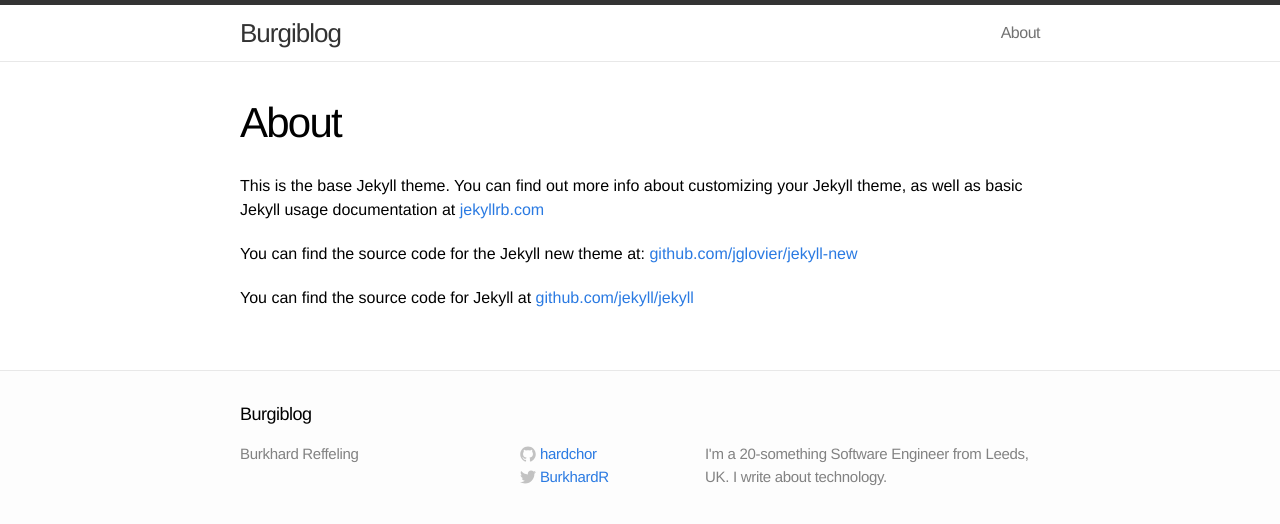
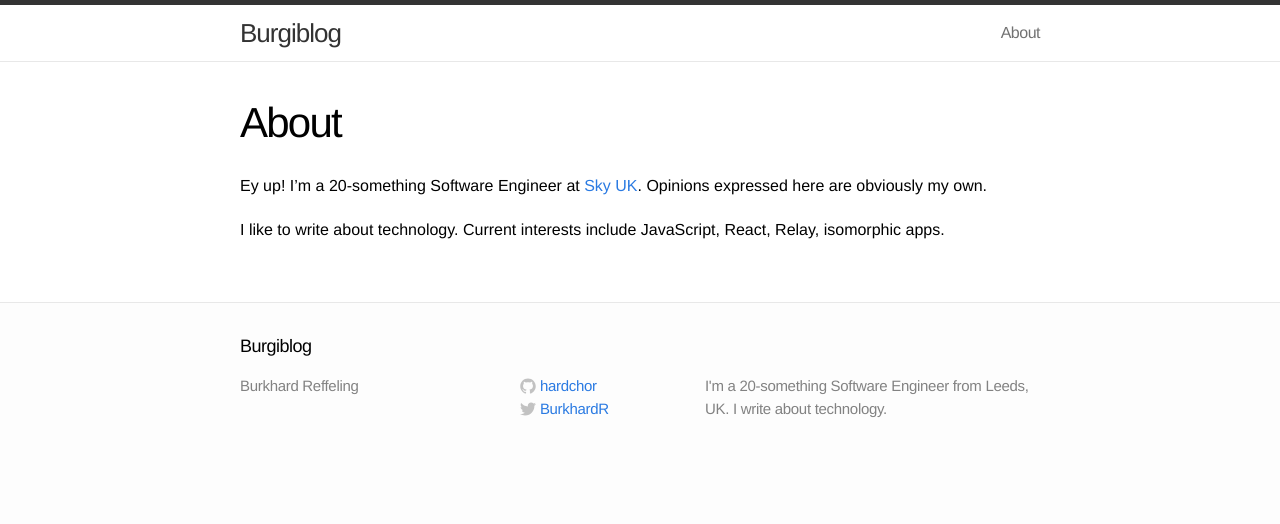
Before and after one commit to hardchor/hardchor.github.io, a Jekyll site: the page built from about.md, in a window 1280 px wide. Shown: the top 524 px of the page. Built offline with Jekyll 4.4.1, drawn with Linux system fonts in a browser that asks for light colours.

Commit message:
about section

```diff
--- a/about.md
+++ b/about.md
@@ -4,8 +4,6 @@ title: About
 permalink: /about/
 ---
 
-This is the base Jekyll theme. You can find out more info about customizing your Jekyll theme, as well as basic Jekyll usage documentation at [jekyllrb.com](http://jekyllrb.com/)
+Ey up! I'm a 20-something Software Engineer at [Sky UK](http://sky.com). Opinions expressed here are obviously my own.
 
-You can find the source code for the Jekyll new theme at: [github.com/jglovier/jekyll-new](https://github.com/jglovier/jekyll-new)
-
-You can find the source code for Jekyll at [github.com/jekyll/jekyll](https://github.com/jekyll/jekyll)
+I like to write about technology. Current interests include JavaScript, React, Relay, isomorphic apps.
```
